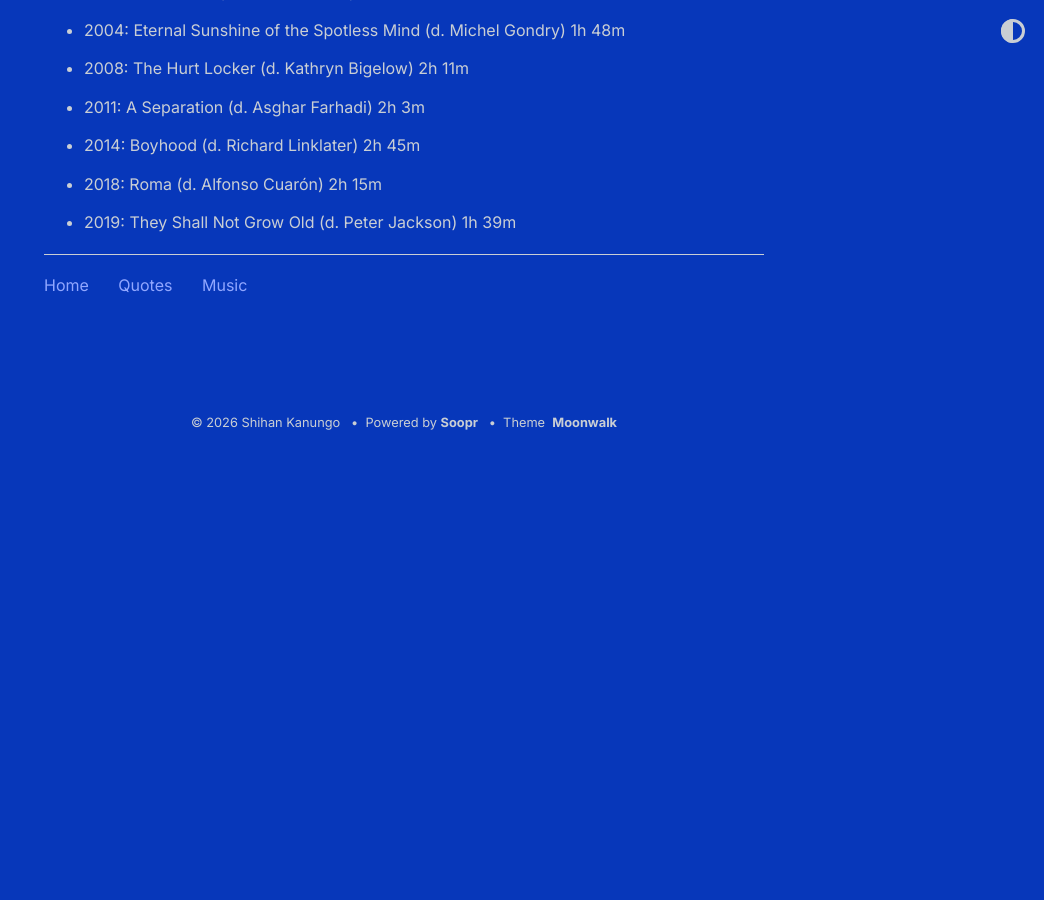
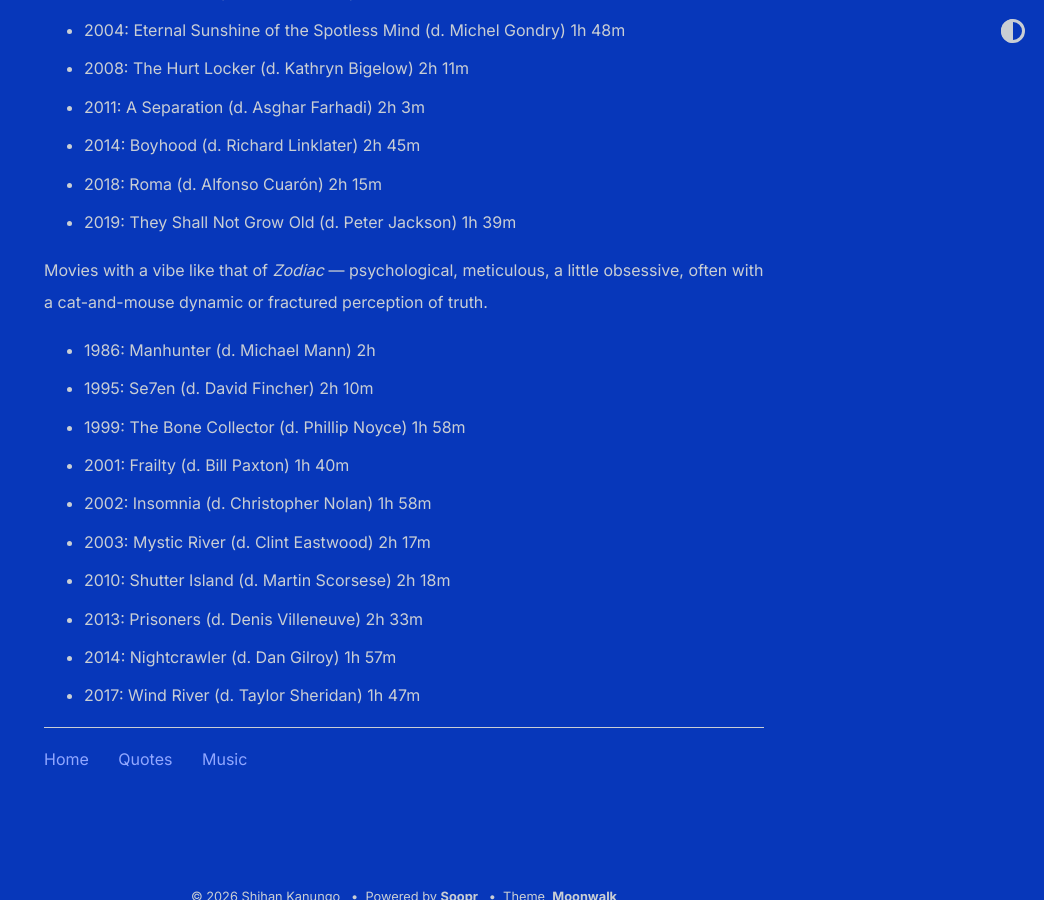
Before and after one commit to shihankanungo/shihankanungo.github.io, a Jekyll site: the page built from movies.md, in a window 1280 px wide and 900 px high, scrolled down 2581 px. Shown: the whole window, without its empty margins (236-1280 px from the left). Built offline with Jekyll 4.4.1, drawn with Linux system fonts in a browser that asks for light colours; before the commit the page ends 3029 px from its top, so only the background shows below that.

Commit message:
Update movies.md

```diff
--- a/movies.md
+++ b/movies.md
@@ -57,3 +57,16 @@
 - 2014: Boyhood (d. Richard Linklater) 2h 45m
 - 2018: Roma (d. Alfonso Cuarón) 2h 15m
 - 2019: They Shall Not Grow Old (d. Peter Jackson) 1h 39m
+
+Movies with a vibe like that of *Zodiac* &mdash; psychological, meticulous, a little obsessive, often with a cat-and-mouse dynamic or fractured perception of truth.
+
+- 1986: Manhunter (d. Michael Mann) 2h
+- 1995: Se7en (d. David Fincher) 2h 10m
+- 1999: The Bone Collector (d. Phillip Noyce) 1h 58m
+- 2001: Frailty (d. Bill Paxton) 1h 40m
+- 2002: Insomnia (d. Christopher Nolan) 1h 58m
+- 2003: Mystic River (d. Clint Eastwood) 2h 17m
+- 2010: Shutter Island (d. Martin Scorsese) 2h 18m
+- 2013: Prisoners (d. Denis Villeneuve) 2h 33m
+- 2014: Nightcrawler (d. Dan Gilroy) 1h 57m
+- 2017: Wind River (d. Taylor Sheridan) 1h 47m
```
